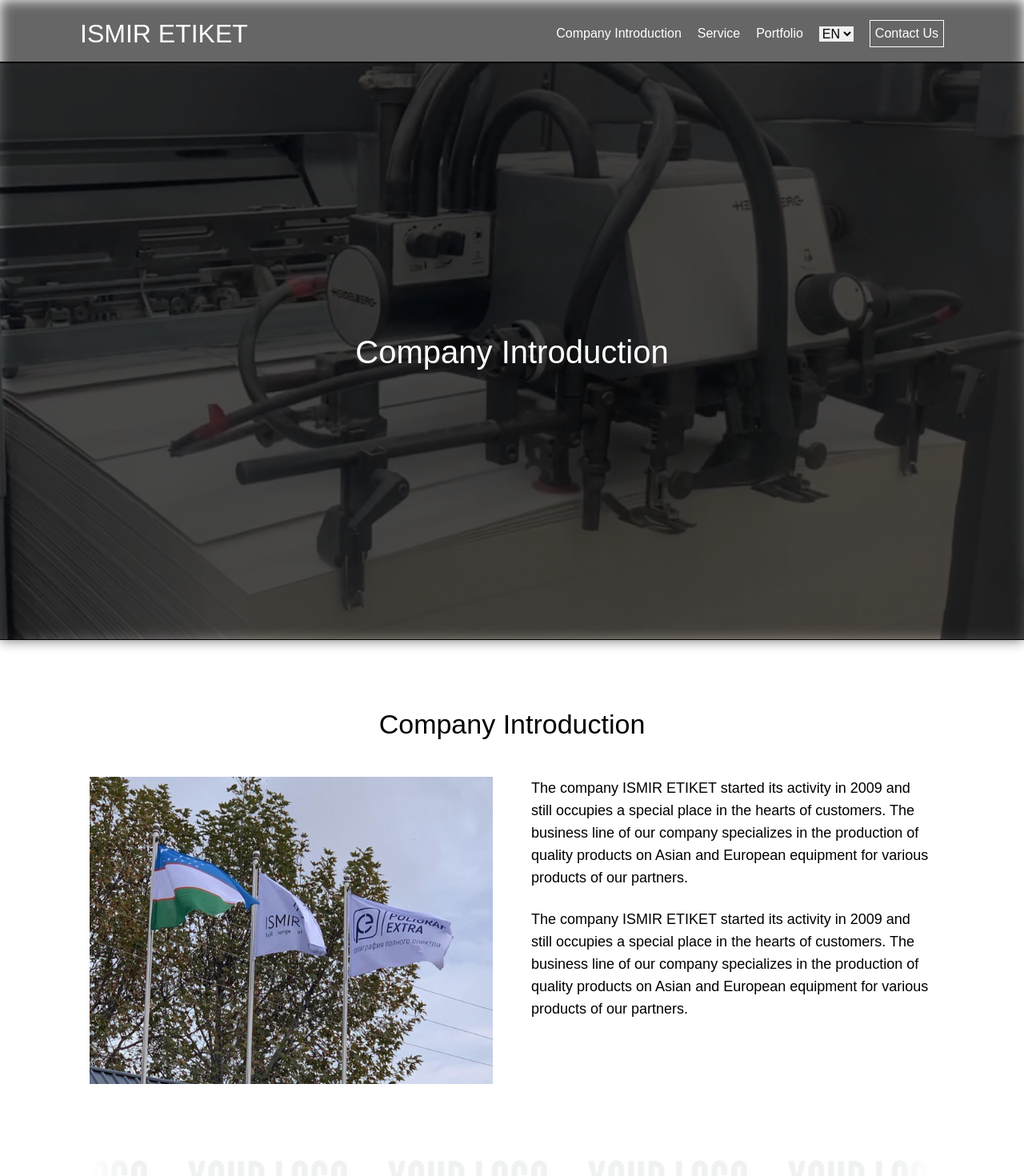
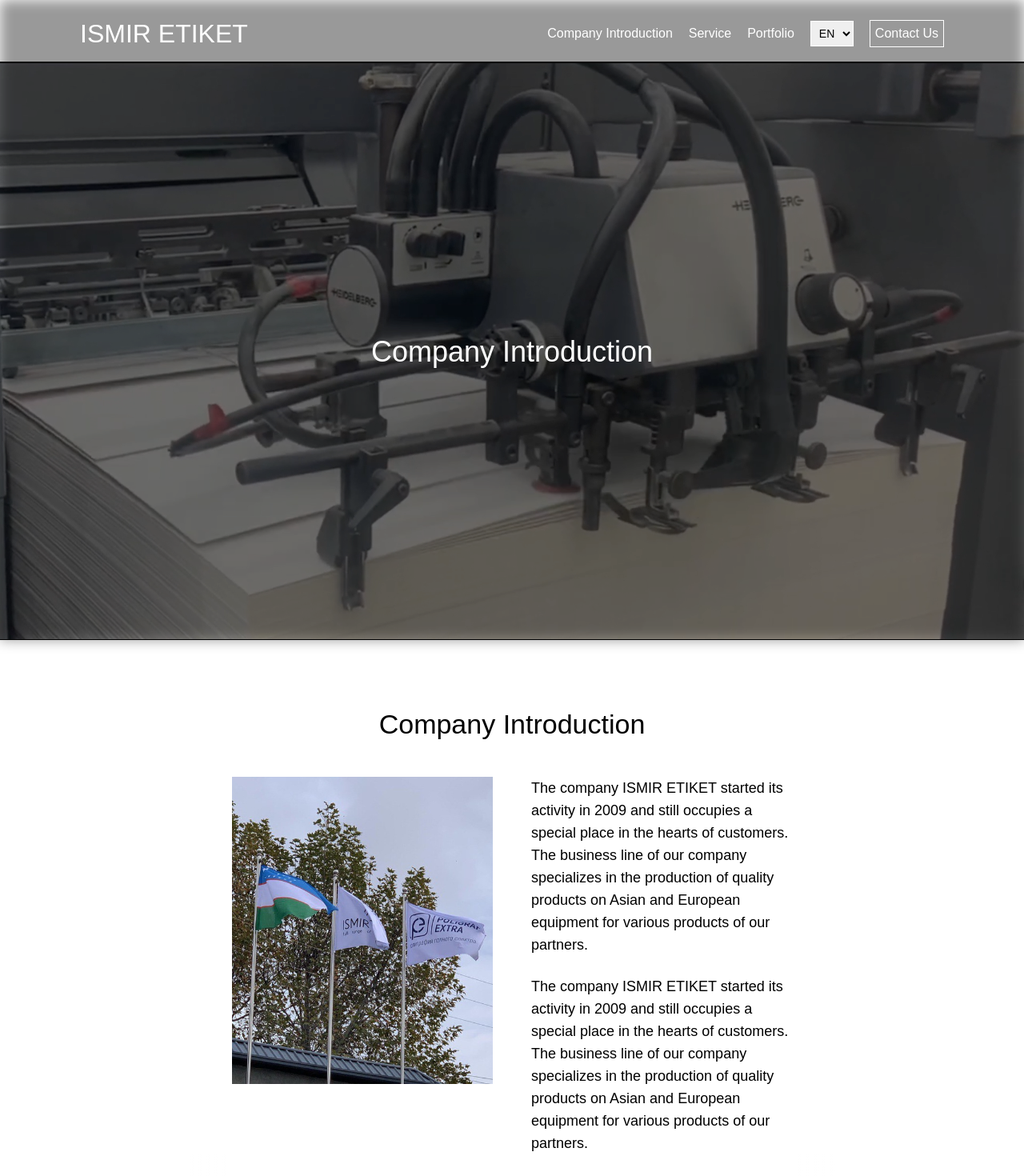
Before and after one commit to Gooogler969/ismir, a React (Create React App) app: page /about in a window 1280 px wide. Shown: the top 1470 px of the page at 80% size. Built offline with nearby package versions, Linux system fonts and the light colour scheme.

Commit message:
over is tw

```diff
--- a/src/components/About/About.jsx
+++ b/src/components/About/About.jsx
@@ -22,15 +22,15 @@
   return (
     <section className="container" id="about">
       <div className="title">
-        <div className="section-title">{t('about-title')}</div>
+        <div className="md:text-center section-title">{t('about-title')}</div>
       </div>
-      <div className="relative w-full flex justify-between mt-5">
-        <div className="relative w-1/2 mr-6">
+      <div className="relative w-full flex justify-center mt-5">
+        <div className="relative w-2/5 mr-6">
           <div className="relative w-full min-h-96">
             <img className="absolute t-0 left-0 h-full w-full object-cover" src={AboutImg  } alt="" />
           </div>
         </div>
-        <div className="relative w-1/2 ml-6">
+        <div className="relative w-2/5 ml-6">
           <p className="text-black text-lg">{t('about-suptitle')}</p>
           <br />
           <p className="text-black text-lg">{t('about-suptitle')}</p>
--- a/src/components/Contact/Contact.jsx
+++ b/src/components/Contact/Contact.jsx
@@ -12,7 +12,7 @@
         <div className="section-title">{t('contact-title')}</div>
       </div>
 
-      <div className="container relative w-full flex justify-between">
+      <div className="container relative w-full flex justify-center">
         <div className="relative w-3/5">
           <div className="contact-form-card">
             <h4 className="text-2xl font-light pb-5">{t('contact-suptitle_1')}</h4>
--- a/src/components/Header/Header.jsx
+++ b/src/components/Header/Header.jsx
@@ -15,14 +15,14 @@
   }
 
   return (
-    <header>
+    <header className="hidden md:flex ">
       <a href="/" className="brand">ISMIR ETIKET</a>
       <div className="navigation">
         <Link to="/about">{t('nav-about')}</Link>
         <Link to="/service">{t('nav-service')}</Link>
         <Link to="/portfolio">{t('nav-portfolio')}</Link>
 
-        <select onChange={(e) => changeLanguage(e.target.value)} className="change-lang btn-nav">
+        <select onChange={(e) => changeLanguage(e.target.value)} className="text-sm p-1.5 underline-none transition duration-500 border border-white border-solid">
           <option value="en" >EN</option>
           <option value="ru">РУ</option>
         </select>
--- a/src/components/MainSection/MainSection.css
+++ /dev/null
@@ -1,55 +0,0 @@
-.main {
-    position: relative;
-    width: 100%;
-    min-height: 100vh;
-    display: flex;
-    justify-content: center;
-    align-items: center;
-    /* background: url(./img/1006.mov) */
-    background-size: cover;
-    background-position: center;
-    /* background-attachment: fixed; */
-  }
-
-.main-video {
-    position: absolute;
-    right: 0;
-    bottom: 0;
-}
-
-@media (min-aspect-ratio: 16/9) {
-    .main-video {
-        width: 100%;
-        height: auto;
-    }
-}
-
-.main .content {
-    z-index: 3;
-    max-width: 800px;
-    text-align: center;
-}
-
-.main .content h2 {
-    color: #fff;
-    font-size: 60px;
-    font-weight: 600;
-}
-
-.main .content p {
-    color: rgb(184, 184, 184);
-    font-size: 18px;
-    margin-top: 20px;
-}
-
-.btn {
-    display: inline-block;
-    color: #000;
-    background: #fff;
-    font-size: 18px;
-    padding: 10px;
-    text-decoration: none;
-    transition: 0.5s ease;
-    border: #fff 1px solid;
-    margin-top: 20px;
-}
--- a/src/components/MainSection/MainSection.jsx
+++ b/src/components/MainSection/MainSection.jsx
@@ -1,5 +1,4 @@
 import React from 'react';
-import './MainSection.css'
 import MainBg from '../../images/1006.mov'
 import '../../i18n';
 import { useTranslation } from 'react-i18next';
@@ -8,14 +7,14 @@
     const {t} = useTranslation()
 
     return (
-        <section className="main" id="main">
+        <section className="relative w-full min-h-screen flex justify-center items-center bg-cover bg-center" id="main">
             <div className="blur"></div>
-            <video className="main-video" autoPlay muted loop>
+            <video className="absolute right-0 bottom-0" autoPlay muted loop>
                 <source src={ MainBg } type="video/mp4" />
             </video>
-            <div className="content">
-                <h2>{t('main-title')}</h2>
-                <p>{t('main-suptitle')}</p>
+            <div className="z-10 max-w-3xl text-center">
+                <h2 className="text-white text-6xl font-semibold">{t('main-title')}</h2>
+                <p className="text-gray-2 text-lg mt-5">{t('main-suptitle')}</p>
                 <a href="#contact" className="btn">{t('main-btn')}</a>
             </div>
         </section>
--- a/src/components/Portfolio/Portfolio.jsx
+++ b/src/components/Portfolio/Portfolio.jsx
@@ -26,7 +26,7 @@
 
 function PortfolioCard({ imgSrc }) {
   return (
-    <div className="w-80 m-4">
+    <div className="w-80 m-5">
       <div className="relative w-full h-60 overflow-hidden">
         <img className="absolute top-0 left-0 w-full h-full object-cover transition ease-in hover:scale-125" src={imgSrc} alt="" />
       </div>
--- a/src/index.css
+++ b/src/index.css
@@ -28,15 +28,27 @@
   padding-bottom: 20px;
 }
 
-.main .blur{
+.blur{
   position: absolute;
   top: 0;
   left: 0;
   min-width: 800px;
   width: 100%;
   height: 100%;
-  background-color: rgb(0, 0, 0, 0.6);
+  background-color: rgb(0, 0, 0, 0.4);
   z-index: 1;
+}
+
+.btn {
+  display: inline-block;
+  color: #000;
+  background: #fff;
+  font-size: 18px;
+  padding: 10px;
+  text-decoration: none;
+  transition: 0.5s ease;
+  border: #fff 1px solid;
+  margin-top: 20px;
 }
 
 .fa-microchip {
--- a/src/pages/AboutPage.jsx
+++ b/src/pages/AboutPage.jsx
@@ -14,8 +14,8 @@
         <div className="main-img">
           <img src={MainBg} alt="img"/>
         </div>
-        <div className="content">
-          <h1 className='main-title'>Company Introduction</h1>
+        <div className="z-10 min-w-full text-center">
+          <h1 className='text-4xl font-light text-white'>Company Introduction</h1>
         </div>
       </section>
         <About />
--- a/src/pages/style.css
+++ b/src/pages/style.css
@@ -9,8 +9,9 @@
     background-position: center;
 }
 
-.main-img {
+.main-img img {
     position: absolute;
+    width: 100%;
     right: 0;
     bottom: 0;
 }
--- a/tailwind.config.js
+++ b/tailwind.config.js
@@ -4,20 +4,20 @@
     "./src/**/*.{js,jsx,ts,tsx}",
   ],
   theme: {
-    // screens: {
-    //   sm: '480px',
-    //   md: '768px',
-    //   lg: '976px',
-    //   xl: '1440px',
-    // },
+    screens: {
+      sm: '480px',
+      md: '768px',
+      lg: '976px',
+      xl: '1440px',
+    },
     colors: {
       transparent: 'transparent',
       current: 'currentColor',
       'white': '#ffffff',
       'gray': '#eeeeee',
       'black': '#000000',
-      'black-2': 'rgba(255, 255, 255, 0);',
-      'tahiti': '#3ab7bf',
+      'black-2': 'rgba(255, 255, 255, 0)',
+      'gray-2': 'rgb(184, 184, 184)',
       'silver': '#ecebff',
       'bubble-gum': '#ff77e9',
       'bermuda': '#78dcca',
```
Also changed, not shown: package.json (+9 -1 lines), src/images/11.jpeg (added).
